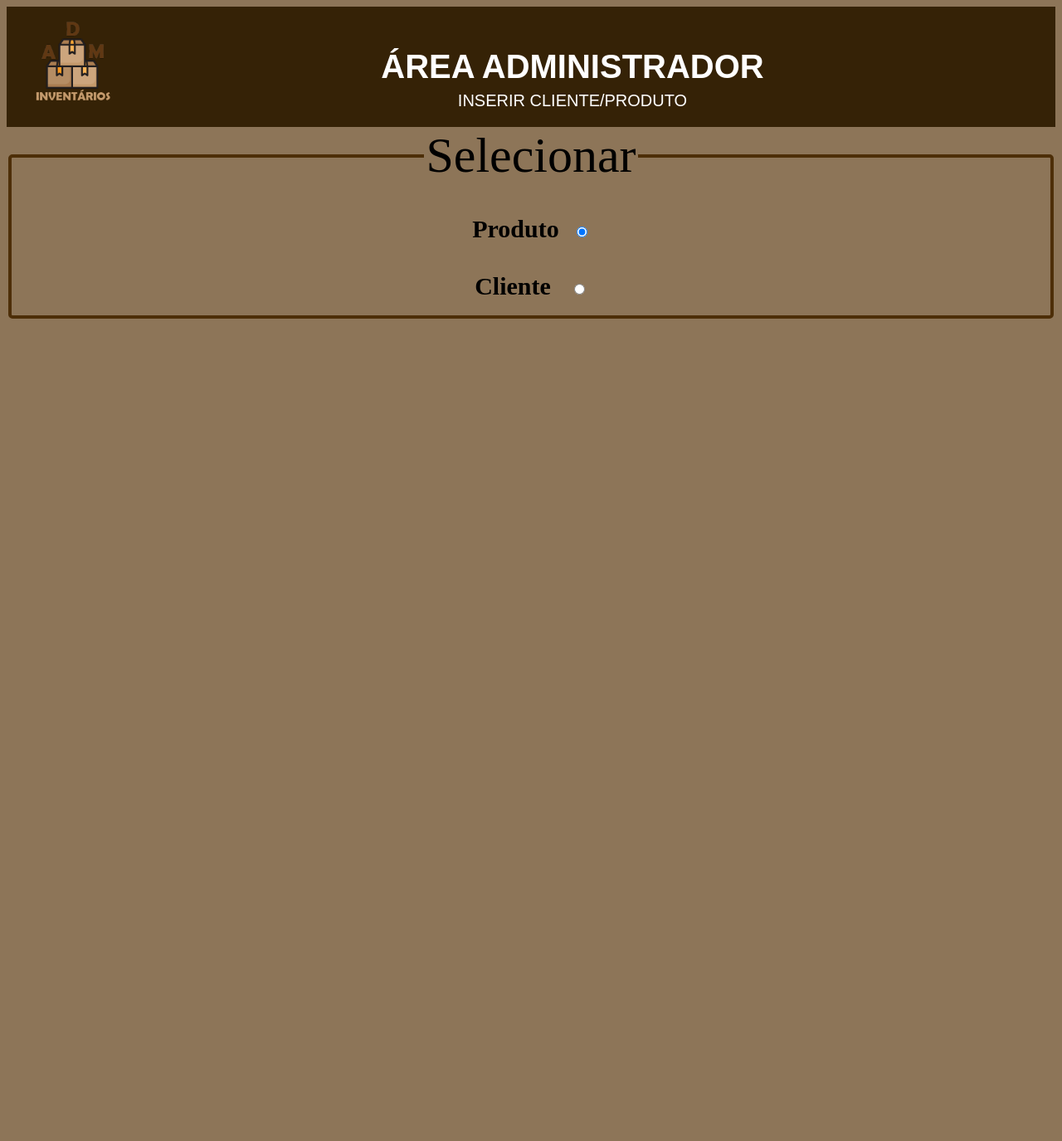
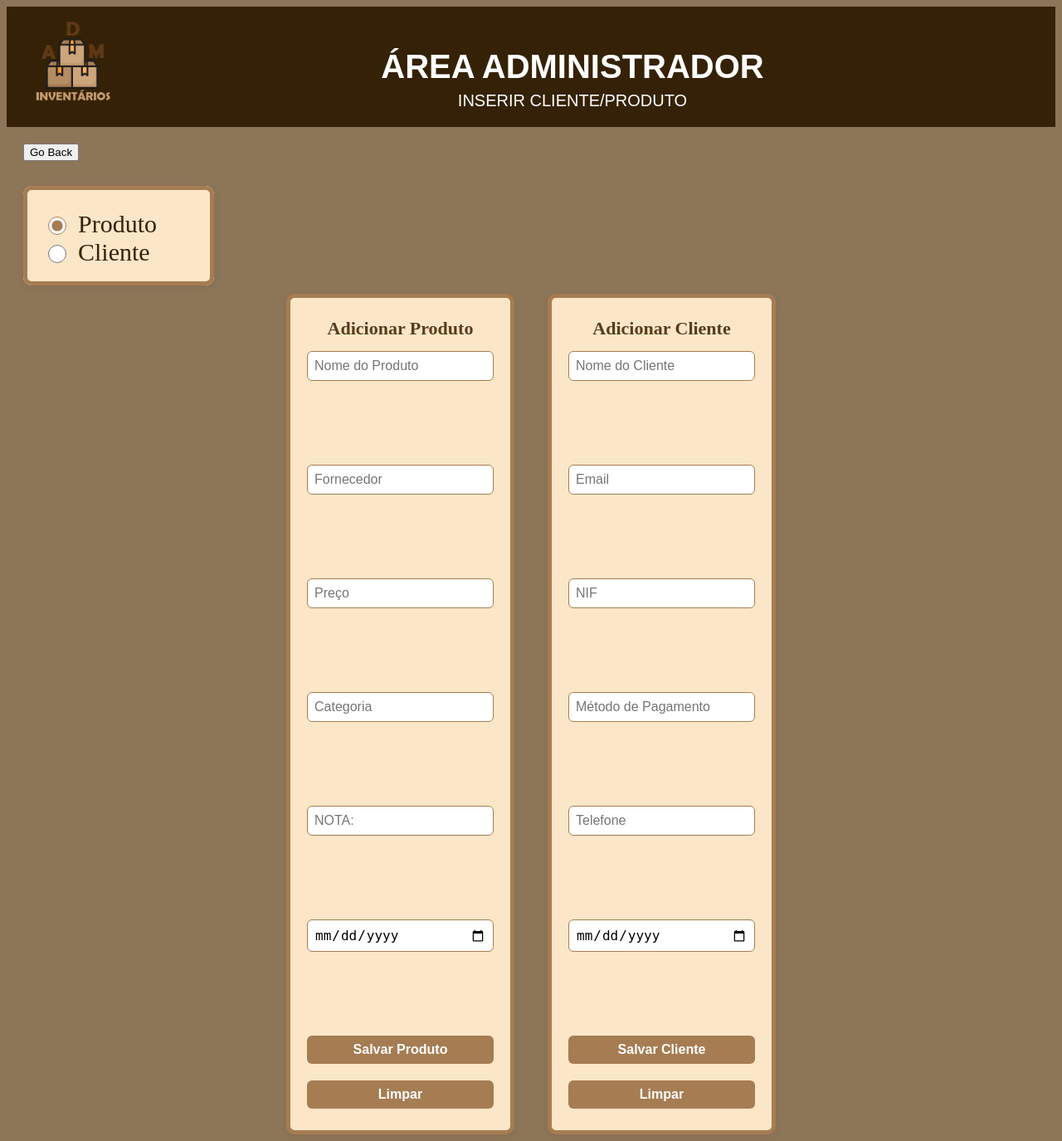
Before and after one commit to datAfonso570/DEAPC, a PHP site: page /admin3.html in a window 1280 px wide. Shown: the whole page at 83% size. Before the commit the page ends 384 px from the top, so only its background shows below. Run offline with PHP 8.4, Linux system fonts and the light colour scheme.

Commit message:
Versao 1.03
Melhorias no admin3 e pequenas coisas.

```diff
--- a/admin1.html
+++ b/admin1.html
@@ -5,7 +5,7 @@
   <meta charset="UTF-8">
   <meta name="viewport" content="width=device-width, initial-scale=1.0">
   <title>Área Administrador</title>
-  <link rel="stylesheet" href="styles.css">
+  <link rel="stylesheet" href="styles/styles.css">
 </head>
 
 <body>
--- a/admin2.html
+++ b/admin2.html
@@ -4,7 +4,7 @@
 <head>
     <meta charset="UTF-8">
     <title>Área Administrador</title>
-    <link rel="stylesheet" href="styles.css">
+    <link rel="stylesheet" href="styles/styles.css">
 </head>
 
 <body>
--- a/admin3.html
+++ b/admin3.html
@@ -4,7 +4,7 @@
 <head>
     <meta charset="UTF-8">
     <title>Área Administrador</title>
-    <link rel="stylesheet" href="styles.css">
+    <link rel="stylesheet" href="styles/styles.css">
 </head>
 
 <body>
@@ -17,15 +17,71 @@
             <p>INSERIR CLIENTE/PRODUTO</p>
         </div>
     </header>
-    <fieldset class="select_product_client">
-  <legend class="legend_selecionar"> Selecionar</legend>
+    <button onclick="window.location.href='admin1.html'"class="top-left">Go Back</button>
+<div class="fieldset-wrapper">
+  <fieldset class="select_product_client">
+    <div class="radio-group">
+      <label class="select_product">
+        <input type="radio" id="Produto" name="produto_cliente" value="Produto" checked />
+        Produto
+      </label>
+      <label class="select_client">
+        <input type="radio" id="Cliente" name="produto_cliente" value="Cliente" />
+        Cliente
+      </label>
+    </div>
+  </fieldset>
+</div>
+<div class="forms-container">
+    <!-- Product Form -->
+    <form class="styled-form">
+      <h2>Adicionar Produto</h2>
+      <input type="text" placeholder="Nome do Produto" required><br>
+      <input type="text" placeholder="Fornecedor" required><br>
+      <input type="number" placeholder="Preço" required><br>
+      <input type="text" placeholder="Categoria" required><br>
+      <input type="text" placeholder="NOTA:" ><br>
+      <input type="date" placeholder="Data:" required ><br>
+      <button type="submit">Salvar Produto</button>
+      <button type="reset" class="clear-btn">Limpar</button>
+    </form>
+
+    <!-- Client Form -->
+    <form class="styled-form">
+      <h2>Adicionar Cliente</h2>
+      <input type="text" placeholder="Nome do Cliente" required><br>
+      <input type="email" placeholder="Email" required><br>
+      <input type="text" placeholder="NIF" required><br>
+      <input type="text" placeholder="Método de Pagamento" required><br>
+      <input type="tel" placeholder="Telefone"><br>
+      <input type="date" placeholder="Data:" required ><br>
+      <button type="submit">Salvar Cliente</button>
+      <button type="reset" class="clear-btn">Limpar</button>
+    </form>
   </div>
-  <div>
-    <label for="Produto" class="select_product">Produto</label>
-    <input type="radio" id="Produto" name="produto" value="Produto" checked />
-  </div>
-  <div>
-    <label for="Cliente" class="select_client">Cliente</label>
-    <input type="radio"  id="Cliente" name="Cliente" value="Cliente" />
-  </div>
-</fieldset>
+</div>
+
+
+
+
+
+
+
+
+
+
+
+
+
+
+
+
+
+
+
+
+
+
+
+</body>
+</html>
--- a/styles/styles.css
+++ b/styles/styles.css
@@ -54,6 +54,7 @@ body {
 .admin-button:hover {
   background-color: #a07a44;
 }
+
 .search-container {
   display: flex;
   align-items: center;
@@ -79,18 +80,23 @@ body {
   margin-left: 5px;
   cursor: pointer;
 }
+
 .container {
   display: flex;
   justify-content: center;
   align-items: center;
-  height: 100vh; /* full height of the screen */
+  height: 100vh;
+  /* full height of the screen */
 }
 
 .product-container {
   display: flex;
-  justify-content: center; /* center horizontally */
-  align-items: center;     /* center vertically */
-  height: 40vh;           /* full screen height */
+  justify-content: center;
+  /* center horizontally */
+  align-items: center;
+  /* center vertically */
+  height: 40vh;
+  /* full screen height */
 }
 
 
@@ -124,64 +130,133 @@ body {
 }
 
 .select_product_client {
-  border: 4px solid rgb(77, 46, 8);
-  padding: 10px;
-  margin-bottom: 5px;
-  border-radius: 5px;
+  border: 5px solid #a67c52;
+  background: #fbe7c7;
+  border-radius: 10px;
+  box-shadow: 0 2px 8px rgba(77, 46, 8, 0.08);
+  width: 180px;
+  margin: 30px auto 10px auto;
+  padding: 24px 20px 18px 20px;
+  display: flex;
+  flex-direction: column;
+  align-items: flex-start;
 }
 
-
-.select_client{
-  margin-right: 8px;
+.select_product,
+.select_client {
+  display: flex;
+  align-items: center;
   font-size: 30px;
-  font-weight: bold;
-  color: #000000;
+  font-weight: 500;
+  color: #352206;
   cursor: pointer;
-
+  gap: 8px;
 }
 
-.select_product{
-  margin-right: 1px;
-  font-size: 30px;
-  font-weight: bold;
-  color: #000000;
-  cursor: pointer;
+.select_product input[type="radio"],
+.select_client input[type="radio"] {
+  accent-color: #a67c52;
+  width: 22px;
+  height: 22px;
+  margin-right: 6px;
 }
 
+.fieldset-wrapper {
+  display: block;
+  align-items: center;
+  width: fit-content;
+  margin-left: 20px;
+  margin-top: 20px;
+  text-align: center;
+}
+
+.forms-container {
+  display: flex;
+  gap: 40px;
+  justify-content: center;
+  margin-top: 10px;
+  flex-wrap: wrap;
+}
+
+.styled-form {
+  background: #fbe7c7;
+  border: 5px solid #a67c52;
+  border-radius: 10px;
+  padding: 24px 20px 18px 20px;
+  min-width: 220px;
+  box-shadow: 0 2px 8px rgba(77, 46, 8, 0.08);
+  display: flex;
+  flex-direction: column;
+  align-items: stretch;
+  gap: 12px;
+}
+
+.styled-form h2 {
+  font-size: 22px;
+  color: #5a3c1a;
+  margin-bottom:2px;
+  margin-top: 0px;
+}
+
+.styled-form input,
+.styled-form button {
+  font-size: 16px;
+  padding: 8px;
+  border-radius: 6px;
+  border: 1px solid #a67c52;
+  margin-bottom: 8px;
+}
+
+.styled-form button {
+  background-color: #a67c52;
+  color: #fff;
+  border: none;
+  cursor: pointer;
+  font-weight: bold;
+  transition: background 0.2s;
+}
+
+.styled-form button:hover {
+  background-color: #cc6600;
+}
 .center {
-    display:block;
+  display: block;
   align-items: center;
-    width:fit-content;
+  width: fit-content;
   margin-left: auto;
   margin-right: auto;
   text-align: center;
 }
+
 .top-left {
-    display:block;
+  display: block;
   align-items: center;
-    width:fit-content;
+  width: fit-content;
   margin-left: 20px;
   margin-top: 20px;
   text-align: center;
 }
+
 .up-center {
-    display:block;
+  display: block;
   align-items: center;
-    width:fit-content;
+  width: fit-content;
   margin-left: auto;
   margin-right: auto;
-    margin-top:50px;
+  margin-top: 50px;
   text-align: center;
 }
+
 span:before {
   content: " ";
   display: inline-block;
   width: 32px;
 }
-.below-center{
-    display:block;
+
+.below-center {
+  display: block;
   align-items: center;
-    width:fit-content;
+  width: fit-content;
   margin-left: auto;
   margin-right: auto;
   text-align: center;
```
Also changed, not shown: Ideias.txt (added). Lines whose indentation alone changed are shown as unchanged.
